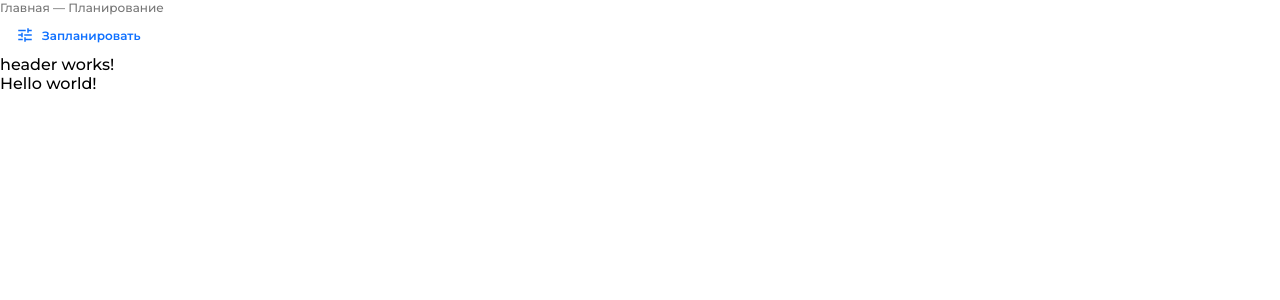
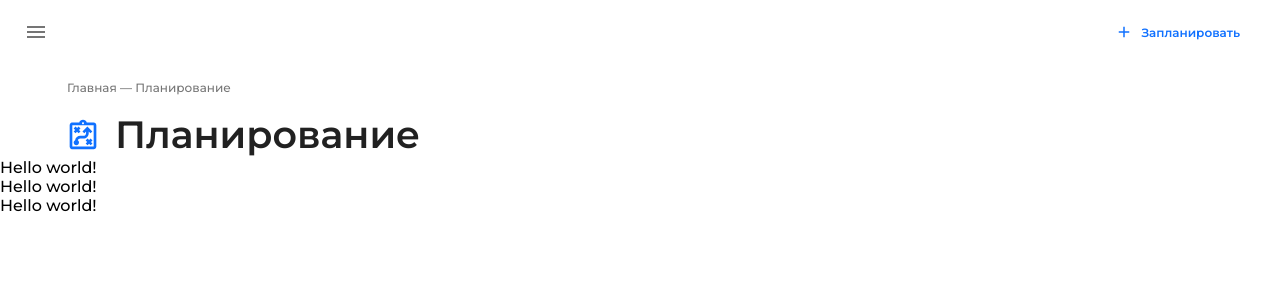
Before and after one commit to Evgeniy638/head-of-trainers, an Angular app: page / in a window 1280 px wide. Shown: the top 300 px of the page. Built offline with nearby package versions, Linux system fonts and the light colour scheme.

Commit message:
laid out app-header without logic

```diff
--- a/src/app/app.component.html
+++ b/src/app/app.component.html
@@ -1,4 +1,6 @@
-<div>
+<div class="app-root" [ngClass]="{'app-root_scroll': isScroll}">
   <app-header></app-header>
-  Hello world!
+  Hello world!<br>
+  Hello world!<br>
+  Hello world!<br>
 </div>
--- a/src/app/app.component.scss
+++ b/src/app/app.component.scss
@@ -0,0 +1,7 @@
+@import "shared/variables";
+
+.app-root {
+  &_scroll {
+    margin-top: $size-scroll-header;
+  }
+}
--- a/src/app/app.component.ts
+++ b/src/app/app.component.ts
@@ -1,4 +1,4 @@
-import { Component } from '@angular/core';
+import {Component, HostListener} from '@angular/core';
 
 @Component({
   selector: 'app-root',
@@ -7,4 +7,11 @@ import { Component } from '@angular/core';
 })
 export class AppComponent {
   title = 'head-of-trainers';
+
+  isScroll:boolean = false;
+
+  @HostListener('window:scroll', ['$event'])
+  onScroll() {
+    this.isScroll = window.pageYOffset > 0;
+  }
 }
--- a/src/app/button/button.component.html
+++ b/src/app/button/button.component.html
@@ -8,6 +8,13 @@
     }"
 >
   <span class="app-button__overlay"></span>
-  <img class="app-button__image" [src]="srcImage">
-  <span>{{ text }}</span>
+  <img
+    *ngIf="srcImage"
+    class="app-button__image"
+    [src]="srcImage"
+    [ngClass]="{
+      'app-button__image_margin-right': text
+    }"
+  >
+  <span *ngIf="text">{{ text }}</span>
 </button>
--- a/src/app/button/button.component.scss
+++ b/src/app/button/button.component.scss
@@ -11,7 +11,7 @@
   padding: 0 16px;
   box-sizing: border-box;
   position: relative;
-  background: var(--primary-color);
+  background: var(--primary-blue);
   color: white;
 
   &:hover &__overlay {
@@ -33,21 +33,20 @@
   }
 
   &_secondary {
-    background: var(--primary-color);
+    background: var(--primary-blue);
     color: white;
-    border: 2px solid var(--primary-color);
+    border: 2px solid var(--primary-blue);
   }
 
   &_text-type {
     background: none;
-    color: var(--primary-color);
+    color: var(--primary-blue);
   }
 
   &__overlay {
     border-radius: 24px;
     opacity: 0;
-    z-index: -1;
-    background: var(--primary-color);
+    background: var(--primary-blue);
     position: absolute;
     top: 0;
     left: 0;
@@ -56,6 +55,8 @@
   }
 
   &__image {
-    margin-right: 8px;
+    &_margin-right {
+      margin-right: 8px;
+    }
   }
 }
--- a/src/app/header/header.component.html
+++ b/src/app/header/header.component.html
@@ -1,12 +1,75 @@
-<div>
+<div class="app-header" [ngClass]="{'app-header_scroll': isScroll}">
+  <div [ngClass]="{'app-header__element_margin-bottom': !isScroll}">
+    <div class="scroll-wrap">
+      <img src="/assets/svg/hamburger.svg" alt="hamburger">
+
+      <div
+        class=""
+        [ngClass]="{
+          'scroll-wrap__main': true,
+          'scroll-wrap__main_visible': isScroll
+        }"
+      >
+        <div class="app-header__display-none-in-mobile">
           <app-breadcrumbs
             [data]="dataBreadcrumbs"
           ></app-breadcrumbs>
 
+          <div class="title">
+            <img class="title__image title__image_small" src="/assets/svg/planning.svg">
+
+            <h1 class="title__text title__text_small">
+              Планирование
+            </h1>
+          </div>
+        </div>
+
+        <div class="app-header__display-none-in-desktop">
+          <h1 class="scroll-wrap__title">
+            Планирование
+          </h1>
+        </div>
+      </div>
+
+      <div class="app-header__display-none-in-mobile">
         <app-button
-    srcImage="/assets/svg/scale.svg"
+          srcImage="/assets/svg/add.svg"
           text="Запланировать"
           typeButton="text"
         ></app-button>
-  header works!
       </div>
+
+      <div class="app-header__display-none-in-desktop">
+        <app-button
+          srcImage="/assets/svg/add.svg"
+          text=""
+          typeButton="text"
+        ></app-button>
+      </div>
+    </div>
+
+  </div>
+
+  <div class="app-header__display-none-in-mobile" *ngIf="!isScroll">
+    <div class="app-header__element_margin-bottom">
+      <div class="container">
+        <app-breadcrumbs
+          [data]="dataBreadcrumbs"
+        ></app-breadcrumbs>
+      </div>
+    </div>
+  </div>
+
+  <div class="app-header__display-none-in-mobile" *ngIf="!isScroll">
+    <div class="container">
+      <div class="title">
+        <img class="title__image" src="/assets/svg/planning.svg">
+
+        <h1 class="title__text">
+          Планирование
+        </h1>
+      </div>
+    </div>
+  </div>
+
+</div>
--- a/src/app/header/header.component.scss
+++ b/src/app/header/header.component.scss
@@ -0,0 +1,98 @@
+@import 'src/app/shared/variables';
+
+.app-header {
+  background-color: white;
+
+  &_scroll {
+    position: fixed;
+    top: 0;
+    left: 0;
+    width: 100%;
+  }
+
+  &__element {
+    &_margin-bottom {
+      margin-bottom: 16px;
+    }
+
+    &_display_none {
+      display: none;
+    }
+  }
+
+  &__display-none-in-desktop {
+    display: none;
+  }
+
+  @media (max-width: $max-mobile-width) {
+    &__display-none-in-desktop {
+      display: initial;
+    }
+
+    &__element_margin-bottom {
+      margin-bottom: 0;
+    }
+
+    &__display-none-in-mobile {
+      display: none;
+    }
+  }
+}
+
+.scroll-wrap {
+  padding: 0 24px 0 16px;
+  height: $size-scroll-header;
+  display: flex;
+  align-items: center;
+  box-sizing: border-box;
+
+  @media (max-width: $max-mobile-width) {
+    padding: 0 8px 0 16px;
+  }
+
+  &__main {
+    flex-grow: 1;
+    margin-left: 16px;
+    visibility: hidden;
+
+    &_visible {
+      visibility: visible;
+    }
+
+    @media (max-width: $max-mobile-width) {
+      visibility: visible;
+    }
+  }
+
+  &__title {
+    display: flex;
+    justify-content: center;
+    align-items: center;
+    font-weight: bold;
+    font-size: 14px;
+  }
+}
+
+.title {
+  display: flex;
+
+  &__image {
+    margin-right: 16px;
+
+    &_small {
+      width: 20px;
+      height: 20px;
+      margin-right: 8px;
+    }
+  }
+
+  &__text {
+    font-size: 38px;
+    font-weight: 700;
+    color: var(--primary-black);
+
+    &_small {
+      font-size: 18px;
+    }
+  }
+}
--- a/src/app/header/header.component.ts
+++ b/src/app/header/header.component.ts
@@ -1,4 +1,4 @@
-import { Component, OnInit } from '@angular/core';
+import {Component, HostListener, OnInit} from '@angular/core';
 import {IBreadcrumb} from "../breadcrumbs/breadcrumbs.component";
 
 @Component({
@@ -18,7 +18,15 @@ export class HeaderComponent implements OnInit {
     }
   ]
 
-  constructor() { }
+  isScroll: boolean = false;
+
+  @HostListener('window:scroll', ['$event'])
+  onScroll() {
+    this.isScroll = window.pageYOffset > 0;
+  }
+
+  constructor() {
+  }
 
   ngOnInit(): void {
   }
--- /dev/null
+++ b/src/app/shared/_variables.scss
@@ -0,0 +1,3 @@
+$max-mobile-width: 768px;
+
+$size-scroll-header: 64px
--- a/src/styles.scss
+++ b/src/styles.scss
@@ -1,5 +1,7 @@
 /* You can add global styles to this file, and also import other style files */
 @import url('https://fonts.googleapis.com/css2?family=Montserrat:wght@500;600&display=swap');
+
+@import "styles/container";
 
 * {
   padding: 0;
@@ -7,7 +9,12 @@
   font-family: 'Montserrat', sans-serif;
 }
 
+body {
+  height: 2000px;
+}
+
 :root {
-  --primary-color: #1071FF;
+  --primary-blue: #1071FF;
   --ligth-theme-secondary: #0000008A;
+  --primary-black: #000000DE;
 }
--- /dev/null
+++ b/src/styles/_container.scss
@@ -0,0 +1,3 @@
+.container {
+  margin: 0 67px;
+}
```
Also changed, not shown: src/assets/svg/planning.svg (renamed from src/assets/svg/Planning.svg). Lines whose indentation alone changed are shown as unchanged.
